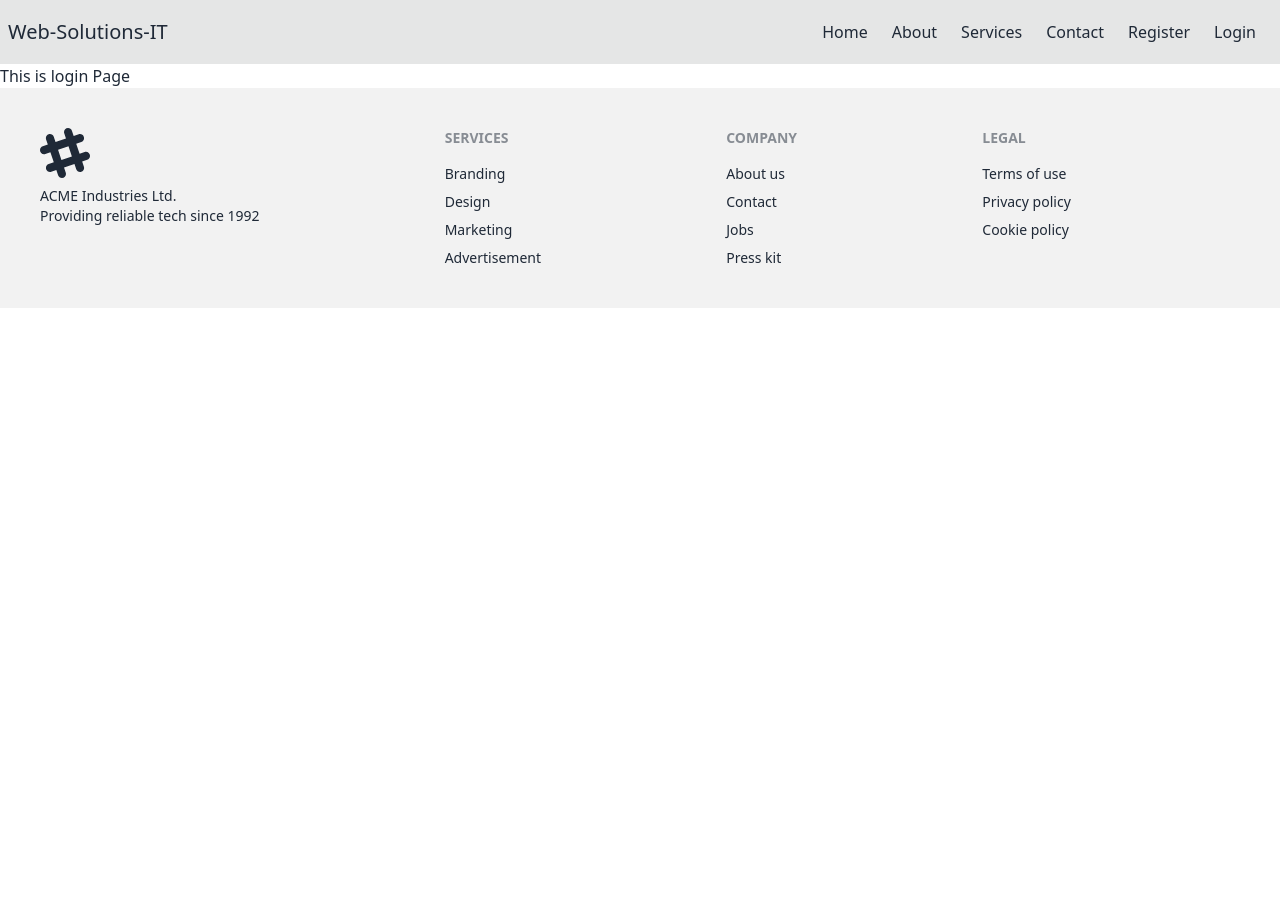
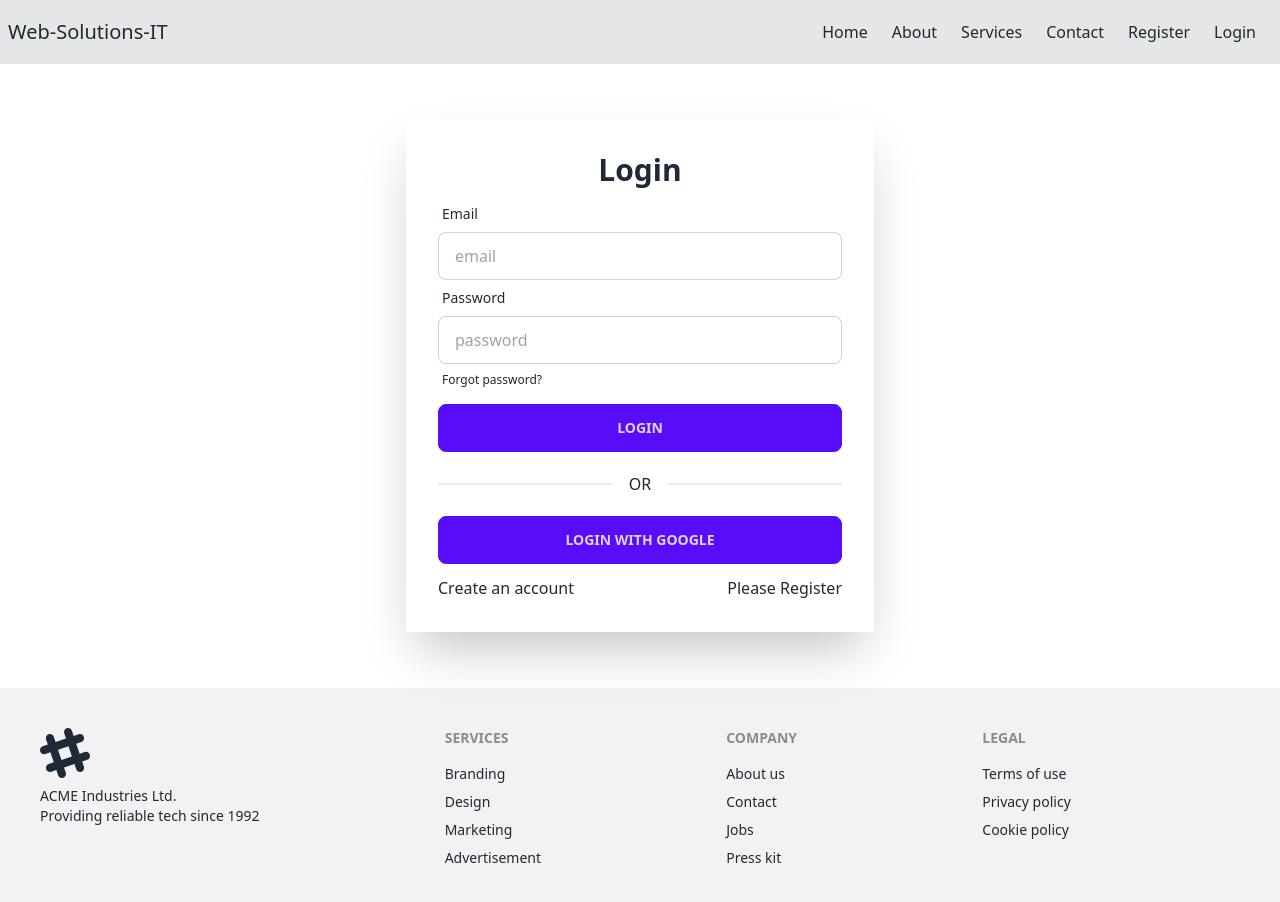
Before and after one commit to Mazharul430106/Web-Solutions-IT-ClientSite, a Next.js app: page /Login in a window 1280 px wide. Shown: the top 902 px of the page. Before the commit the page ends 800 px from the top, so only its background shows below. Built offline with nearby package versions, Linux system fonts and the light colour scheme.

Commit message:
added login page

```diff
--- a/src/pages/Login/index.js
+++ b/src/pages/Login/index.js
@@ -1,13 +1,64 @@
 import Head from "next/head";
+import Link from "next/link";
 
 
 const Login = () => {
+
+    const handleSubmit = (e) => {
+        console.log(e)
+    }
+
     return (
         <div>
             <Head>
                 <title>Login</title>
             </Head>
-            <h1>This is login Page</h1>
+
+            <div className="hero my-10 ">
+                <div className="hero-content lg:max-w-[500px] w-full flex-col lg:flex-row-reverse">
+                    <div className="card rounded  flex-shrink-0 w-full shadow-2xl bg-base-100">
+                        <div className="card-body">
+                            <h1 className='text-center text-3xl font-semibold'>Login</h1>
+                            <form onSubmit={handleSubmit}>
+
+                                <div className="form-control">
+                                    <label className="label">
+                                        <span className="label-text">Email</span>
+                                    </label>
+                                    <input type="email" name='email' placeholder="email" className="input input-bordered focus:outline-none" />
+                                </div>
+                                <div className="form-control">
+                                    <label className="label">
+                                        <span className="label-text">Password</span>
+                                    </label>
+                                    <input type="password" name='password' placeholder="password" className="input input-bordered focus:outline-none" />
+                                    <label className="label">
+                                        <a href="#" className="label-text-alt link link-hover">Forgot password?</a>
+                                    </label>
+                                </div>
+                                <div className="form-control mt-2">
+                                    <button className="btn btn-primary">Login</button>
+                                </div>
+                            </form>
+
+                            <div className="form-control ">
+                                <div className="divider">OR</div>
+                            </div>
+
+                            <div className="form-control ">
+                                <button className="btn btn-primary">Login With Google</button>
+                            </div>
+
+                            <div className='flex items-center justify-between mt-1'>
+                                <span>Create an account</span>
+                                <Link href='/Register'>Please Register</Link>
+                            </div>
+                        </div>
+                    </div>
+                </div>
+            </div>
+
+
         </div>
     );
 };
--- a/src/pages/Register/index.js
+++ b/src/pages/Register/index.js
@@ -1,6 +1,5 @@
 import Head from 'next/head';
 import Link from 'next/link';
-import React from 'react';
 
 const Register = () => {
 
```
